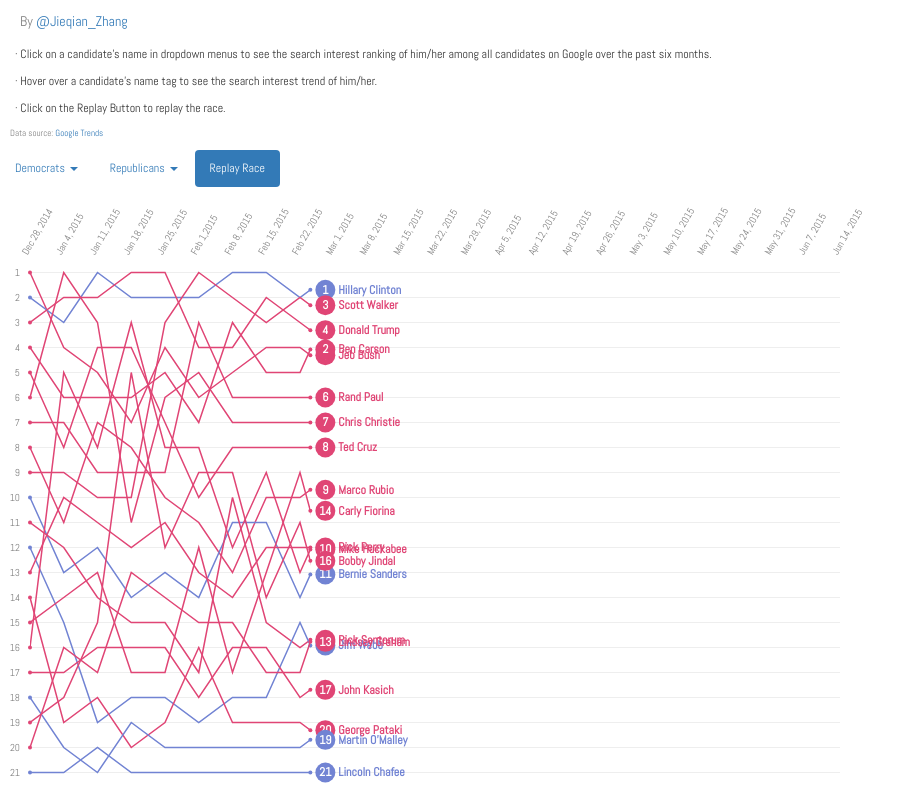
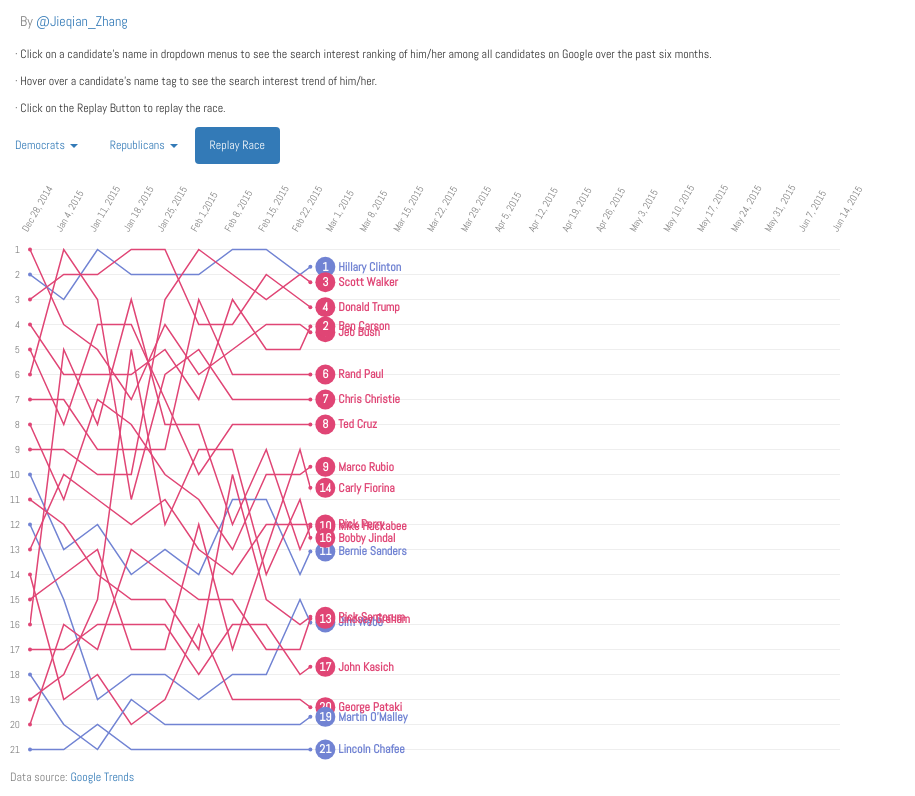
Before and after one commit to jieqianzhang/jieqianzhang.github.io, a plain HTML site: page index.html in a window 1280 px wide. Shown: the part 64-860 px from the top of the page, without its empty margins (0-915 px from the left). Drawn offline with nearby package versions, Linux system fonts and the light colour scheme.

Commit message:
slight change

```diff
--- a/index.html
+++ b/index.html
@@ -52,7 +52,6 @@
     #source{
       text-indent: 10px;
       color:grey;
-      font-size: 9px;
     }
 
 
@@ -72,7 +71,6 @@
 <p class="explain"> · Click on a candidate's name in dropdown menus to see the search interest ranking of him/her among all candidates on Google over the past six months.</p>
 <p class="explain"> · Hover over a candidate's name tag to see the search interest trend of him/her. </p>
 <p class="explain"> · Click on the Replay Button to replay the race.</p>
-<p id="source"> Data source: <a href="http://googletrends.github.io">Google Trends</a></p>
 
 <div class="bs-example">
     <ul class="nav nav-pills" role="tablist">
@@ -551,6 +549,7 @@
 
   </script>
 
+  <p id="source"> Data source: <a href="http://googletrends.github.io">Google Trends</a></p>
 
   </body>
   <script>
```
